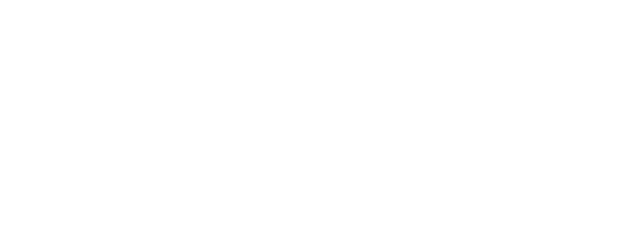
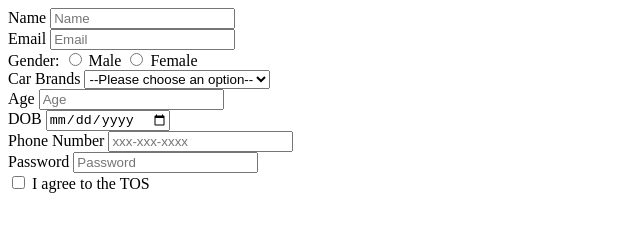
Before and after one commit to acciojob/signup-form-car-rishikeshghemud, a website: page main.html in a window 1280 px wide. Shown: the whole page, without its empty margins (0-640 px from the left). Drawn offline with Linux system fonts and the light colour scheme.

Commit message:
created a submission

```diff
--- a/main.html
+++ b/main.html
@@ -8,6 +8,50 @@
 
 <body>
 	<!-- the entire body must be written by student -->
+
+	<main>
+		<form method="POST">
+			<label for="name">Name</label>
+			<input type="text" placeholder="Name" id="name" required><br>
+
+			<label for="email">Email</label>
+			<input type="text" placeholder="Email" id="email" required><br>
+
+			<label>Gender: </label>
+			<input type="radio" id="gender_m" name="gender" required>
+			<label for="gender_m">Male</label>
+			<input type="radio" id="gender_f" name="gender" required>
+			<label for="gender_f">Female</label>
+			<br>
+
+			<label for="cars">Car Brands</label>
+			<select id="cars" name="cars" >
+				<option value="">--Please choose an option--</option>
+			</select>
+			<br>
+
+			<label for="age">Age</label>
+			<input type="number" id="age" placeholder="Age" required>
+			<br>
+
+			<label for="dob">DOB</label>
+			<input type="date" required id="dob">
+			<br>
+
+			<label for="tel">Phone Number</label>
+			<input type="tel" id="tel" placeholder="xxx-xxx-xxxx">
+			<br>
+
+			<label for="password">Password</label>
+			<input type="password" id="password" required placeholder="Password">
+			<br>
+
+			<input type="checkbox" required id="tos">
+			<label for="tos">I agree to the TOS</label>
+
+		</form>
+	</main>
+
     <script type="text/javascript" src="./script.js">
 </script>
 
```
